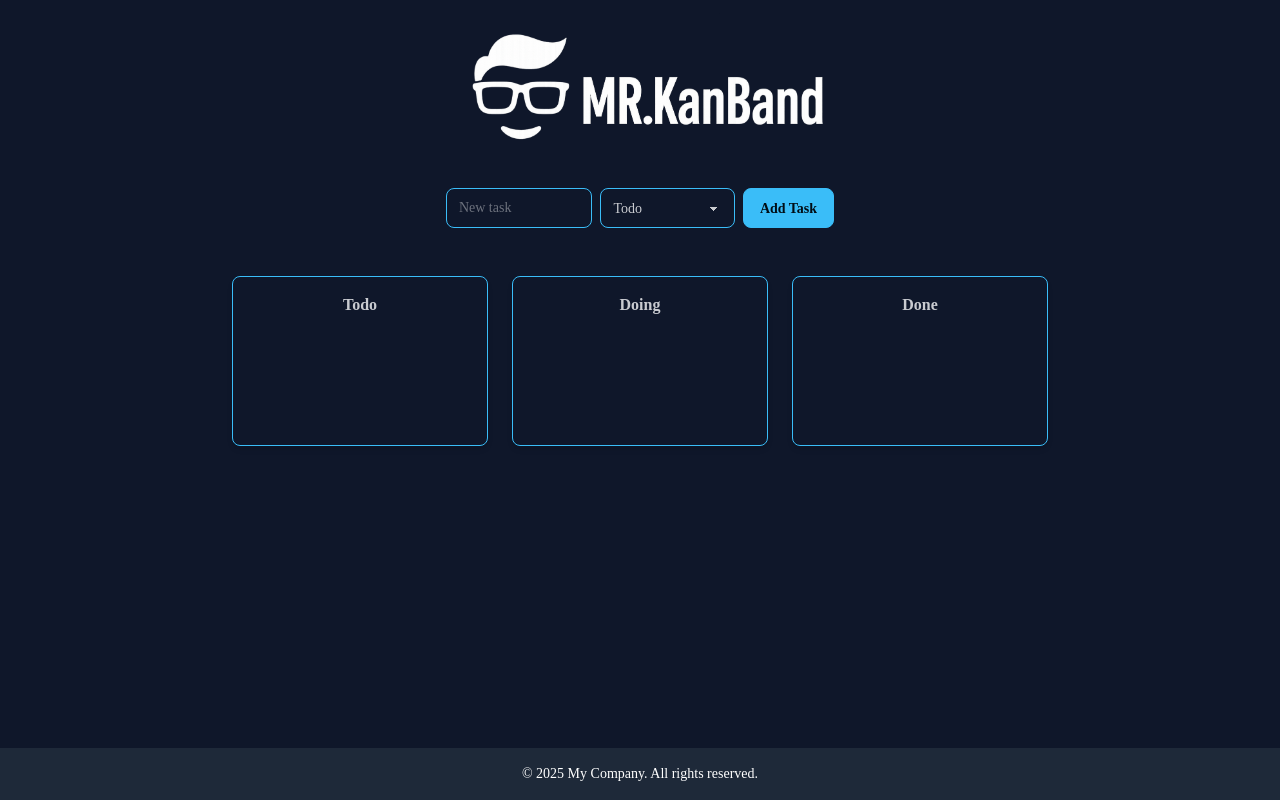
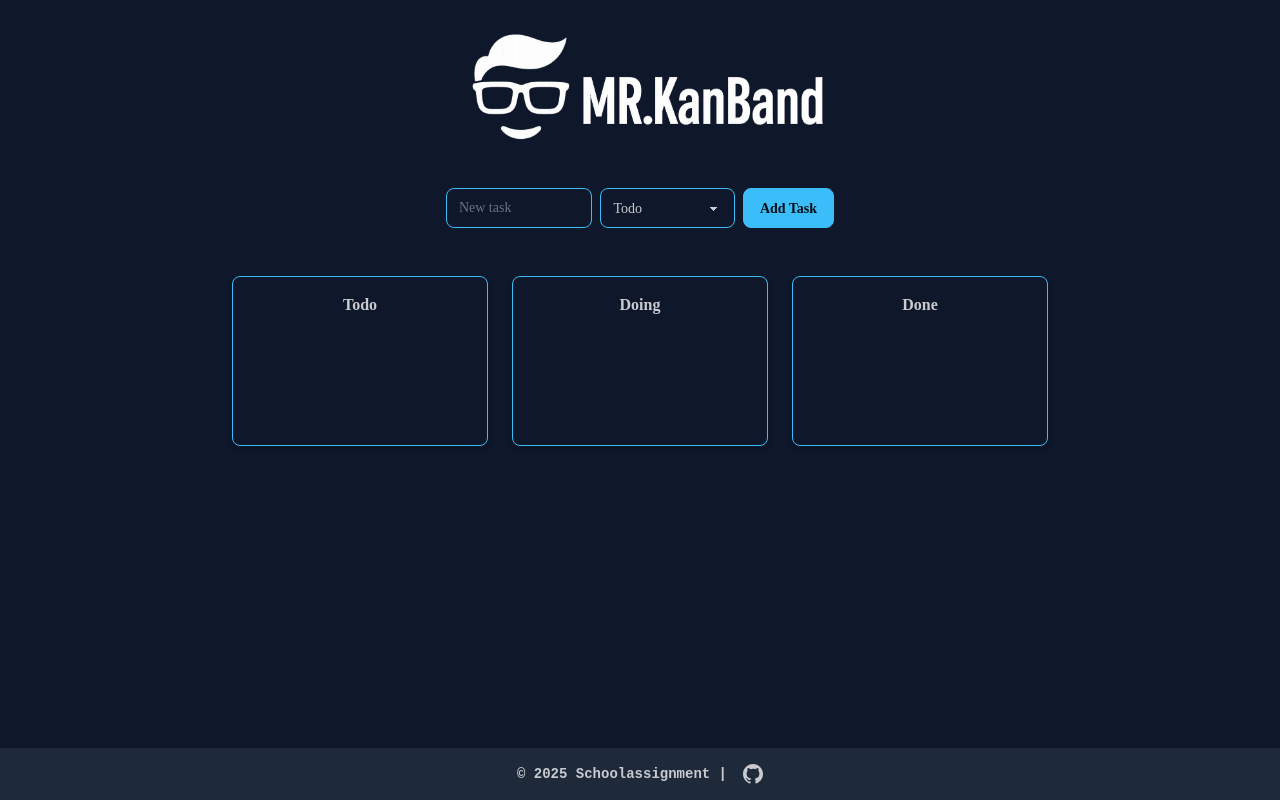
Before and after one commit to tombenrex/mrkanband, a React (Vite) app: page / in a window 1280 px wide. Built offline with nearby package versions, Linux system fonts and the light colour scheme; a web font is replaced by a local one.

Commit message:
FIxing fot and footer

```diff
--- a/package.json
+++ b/package.json
@@ -13,6 +13,7 @@
     "@dnd-kit/core": "^6.3.1",
     "@dnd-kit/sortable": "^10.0.0",
     "@dnd-kit/utilities": "^3.2.2",
+    "@fontsource-variable/fira-code": "^5.2.7",
     "@fontsource/monaspace-radon": "^5.2.5",
     "@heroicons/react": "^2.2.0",
     "@tailwindcss/vite": "^4.1.13",
--- a/src/components/board/BoardColumn.jsx
+++ b/src/components/board/BoardColumn.jsx
@@ -1,6 +1,6 @@
 import { useDroppable } from '@dnd-kit/core';
 import { KanbanItem } from '@board';
-import { Link } from 'react-router-dom'; // Lägg till denna import
+import { Link } from 'react-router-dom';
 
 export default function BoardColumn({
   id,
--- a/src/components/board/TaskModal.jsx
+++ b/src/components/board/TaskModal.jsx
@@ -1,6 +1,6 @@
 import { useEffect, useState } from 'react';
 import { createPortal } from 'react-dom';
-import { useBoard } from '@context'; // Glöm inte importen!
+import { useBoard } from '@context';
 
 export default function TaskModal({
   taskId,
--- a/src/components/layout/Footer.jsx
+++ b/src/components/layout/Footer.jsx
@@ -1,8 +1,31 @@
-// src/components/layout/Footer.jsx
 export default function Footer() {
   return (
-    <footer className="bg-gray-800 text-white p-4 w-full text-center flex justify-center text-sm">
-      <p>&copy; {new Date().getFullYear()} My Company. All rights reserved.</p>
+    <footer className="bg-gray-800 p-4 w-full text-center flex justify-center text-sm gap-2">
+      <p>&copy; {new Date().getFullYear()} Schoolassignment | </p>
+      <a
+        href="https://github.com/tombenrex"
+        target="_blank"
+        rel="noopener noreferrer"
+        className="inline-flex items-center ml-2"
+        aria-label="GitHub"
+      >
+        <svg
+          xmlns="http://www.w3.org/2000/svg"
+          fill="currentColor"
+          viewBox="0 0 24 24"
+          className="w-5 h-5 hover:text-secondary"
+        >
+          <path
+            d="M12 0C5.371 0 0 5.373 0 12c0 5.303 3.438 9.799 8.207 11.387.6.111.793-.261.793-.577
+            0-.285-.01-1.04-.016-2.042-3.338.726-4.042-1.611-4.042-1.611-.546-1.387-1.333-1.756-1.333-1.756-1.089-.745.083-.729.083-.729
+            1.205.084 1.84 1.239 1.84 1.239 1.07 1.834 2.809 1.304 3.495.997.108-.775.418-1.305.762-1.606-2.665-.305-5.466-1.334-5.466-5.933
+            0-1.311.469-2.381 1.236-3.221-.124-.304-.535-1.527.117-3.181 0 0 1.008-.323 3.301 1.23a11.47 11.47 0 0 1 3.003-.404c1.019.004
+            2.047.138 3.004.404 2.291-1.553 3.297-1.23 3.297-1.23.653 1.654.242 2.877.118 3.181.77.84 1.235 1.91 1.235 3.221 0 4.61-2.803
+            5.625-5.475 5.921.43.372.823 1.102.823 2.222 0 1.606-.015 2.899-.015 3.293 0 .32.192.694.801.576C20.565 21.796 24 17.299 24 12
+            24 5.373 18.627 0 12 0z"
+          />
+        </svg>
+      </a>
     </footer>
   );
 }
--- a/src/components/layout/Header.jsx
+++ b/src/components/layout/Header.jsx
@@ -1,7 +1,7 @@
 export default function Header() {
   return (
-    <div className="w-full max-w-xs md:max-w-sm lg:max-w-md">
+    <header className="w-full max-w-xs md:max-w-sm lg:max-w-md">
       <img src="/logo.png" alt="Logo" className="max-w-full h-auto" />
-    </div>
+    </header>
   );
 }
--- a/src/main.jsx
+++ b/src/main.jsx
@@ -4,6 +4,7 @@ import App from './App.jsx';
 import { BrowserRouter } from 'react-router-dom';
 import { BoardProvider } from './context/BoardProvider.jsx';
 import '@fontsource/monaspace-radon';
+import '@fontsource-variable/fira-code';
 
 ReactDOM.createRoot(document.getElementById('root')).render(
   <React.StrictMode>
--- a/src/pages/BoardPage.jsx
+++ b/src/pages/BoardPage.jsx
@@ -98,7 +98,7 @@ export default function BoardPage() {
               </option>
             ))}
           </select>
-          <button type="submit" className="btn btn-primary">
+          <button type="submit" className="btn btn-primary hover:btn-secondary">
             Add Task
           </button>
         </form>
--- a/src/styles/App.css
+++ b/src/styles/App.css
@@ -5,3 +5,8 @@
 body {
   font-family: 'Monaspace Radon', cursive;
 }
+
+footer {
+  font-family: 'Fira Code Variable', monospace;
+  font-weight: 700;
+}
```
Also changed, not shown: 1 other file (tests, documents, lock files or other folders).
